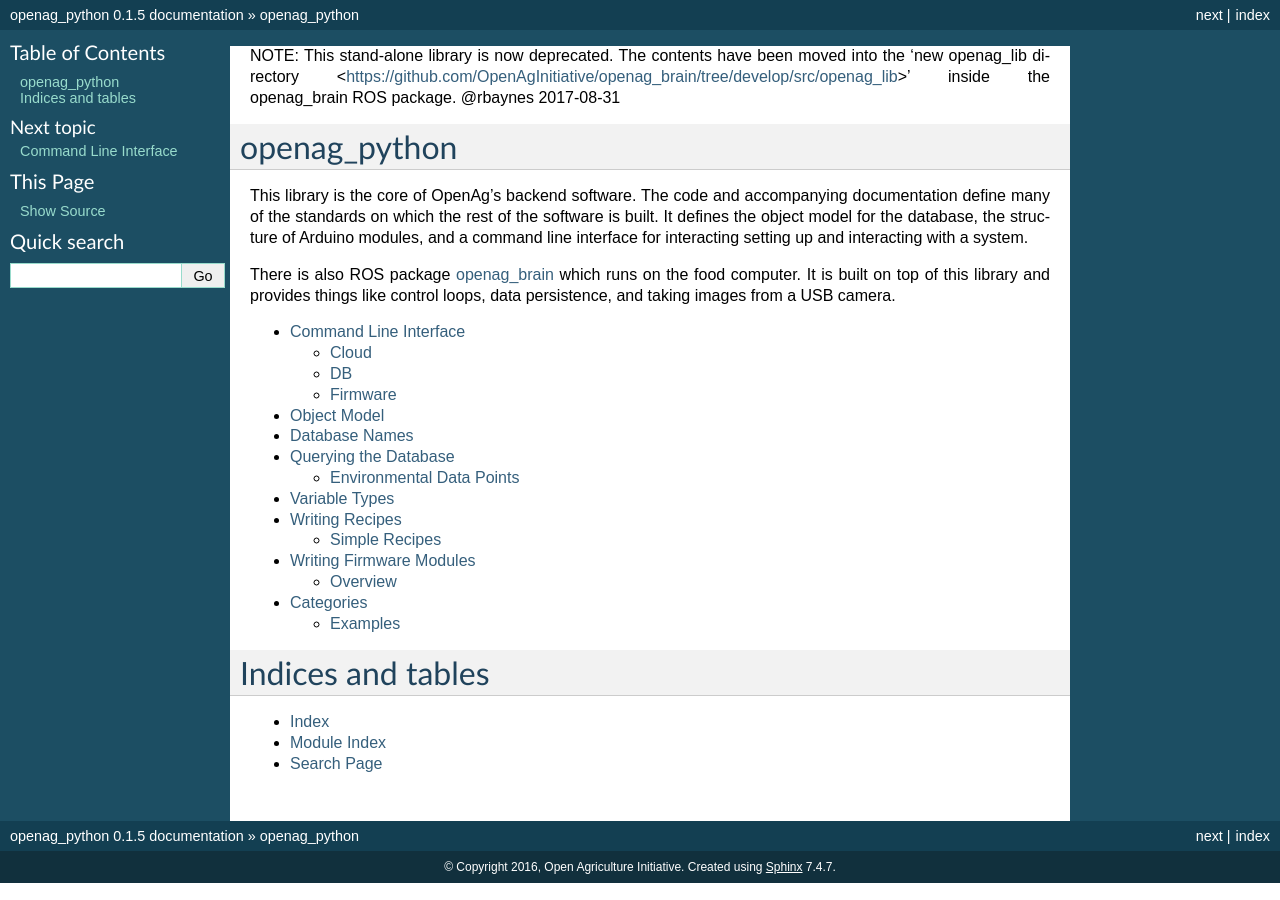
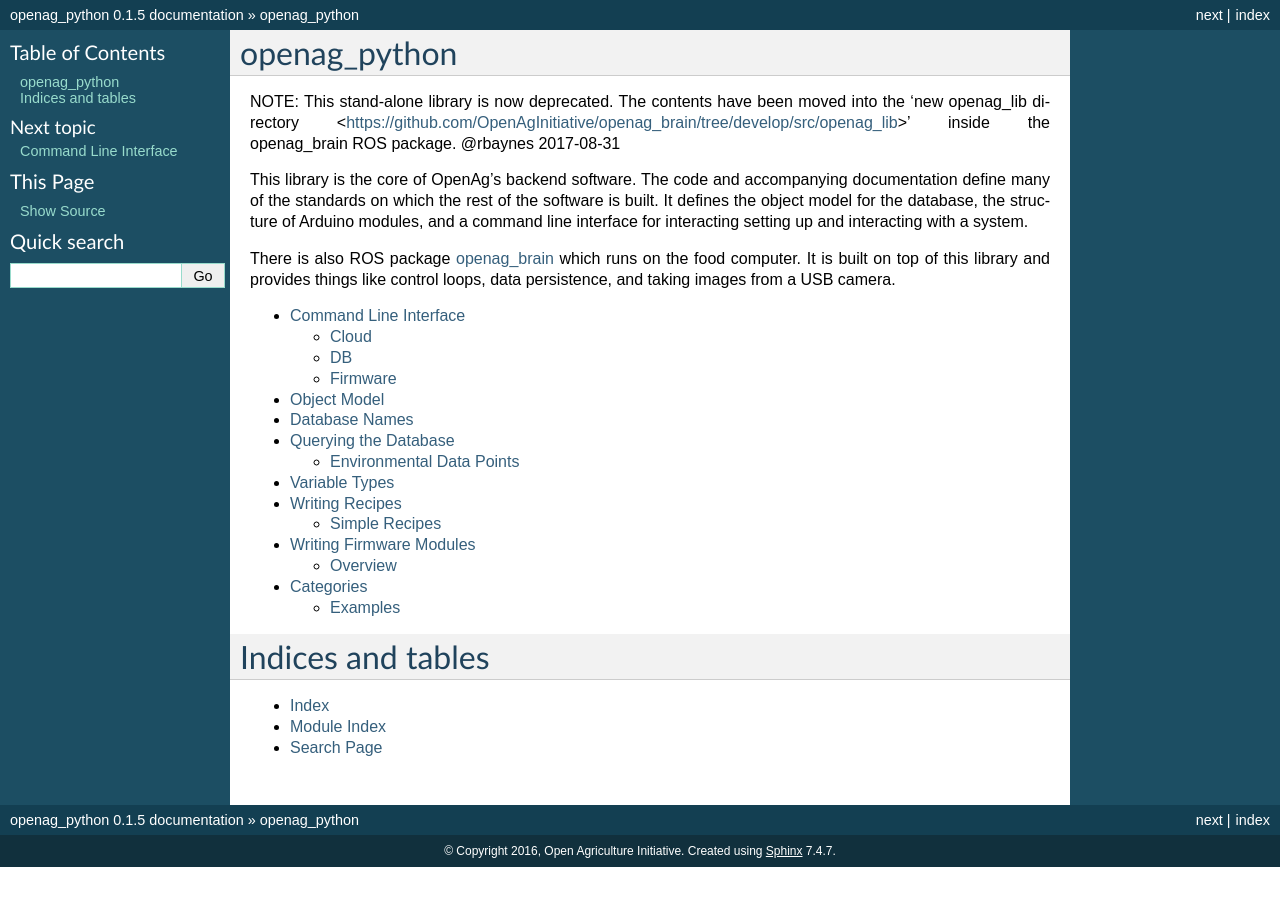
Before and after one commit to OpenAgricultureFoundation/openag_python, a Sphinx documentation site: the page built from docs/index.rst, in a window 1280 px wide. Built offline with Sphinx 7.4.7, drawn with Linux system fonts in a browser that asks for light colours.

```diff
--- a/docs/index.rst
+++ b/docs/index.rst
@@ -3,11 +3,11 @@
    You can adapt this file completely to your liking, but it should at least
    contain the root `toctree` directive.
 
+openag_python
+=============
+
 NOTE: This stand-alone library is now deprecated.  The contents have been moved into the
 'new openag_lib directory <https://github.com/OpenAgInitiative/openag_brain/tree/develop/src/openag_lib>' inside the openag_brain ROS package.   @rbaynes 2017-08-31
-
-openag_python
-=============
 
 This library is the core of OpenAg's backend software. The code and
 accompanying documentation define many of the standards on which the rest of
```
